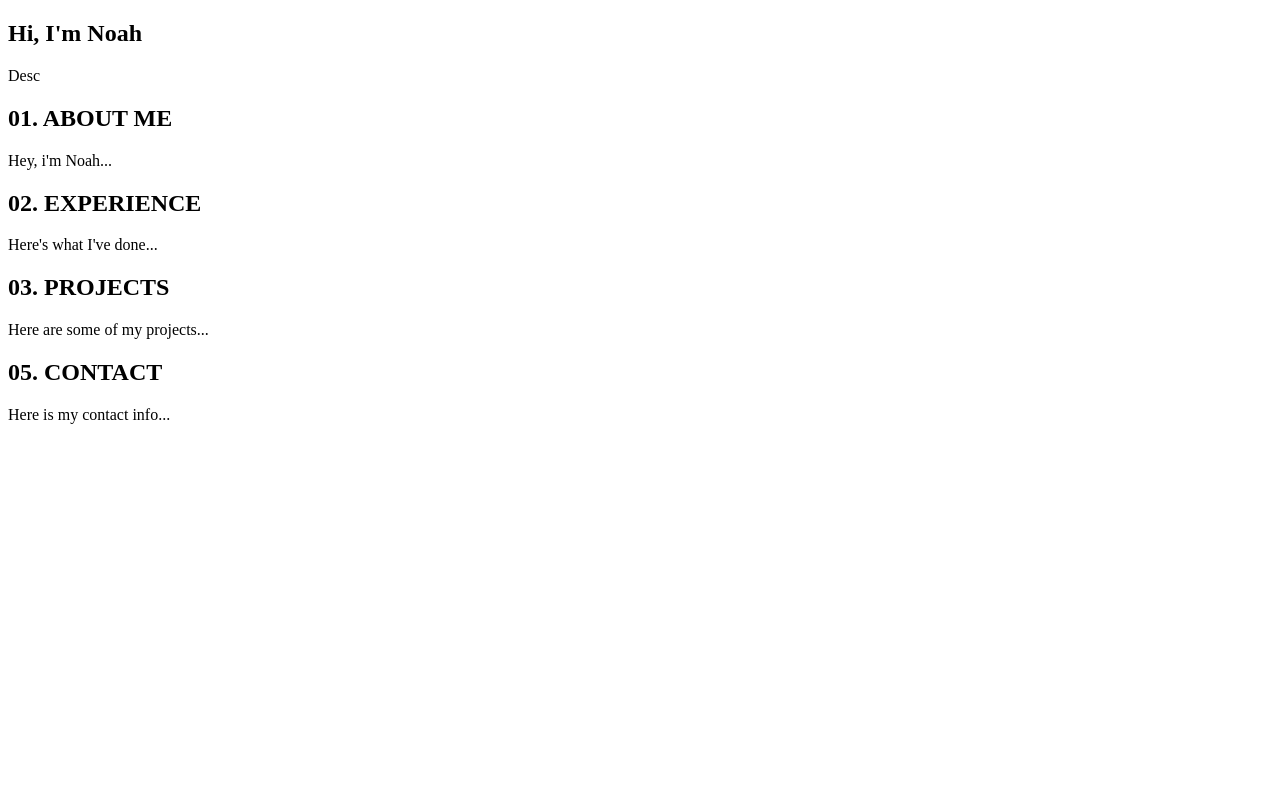
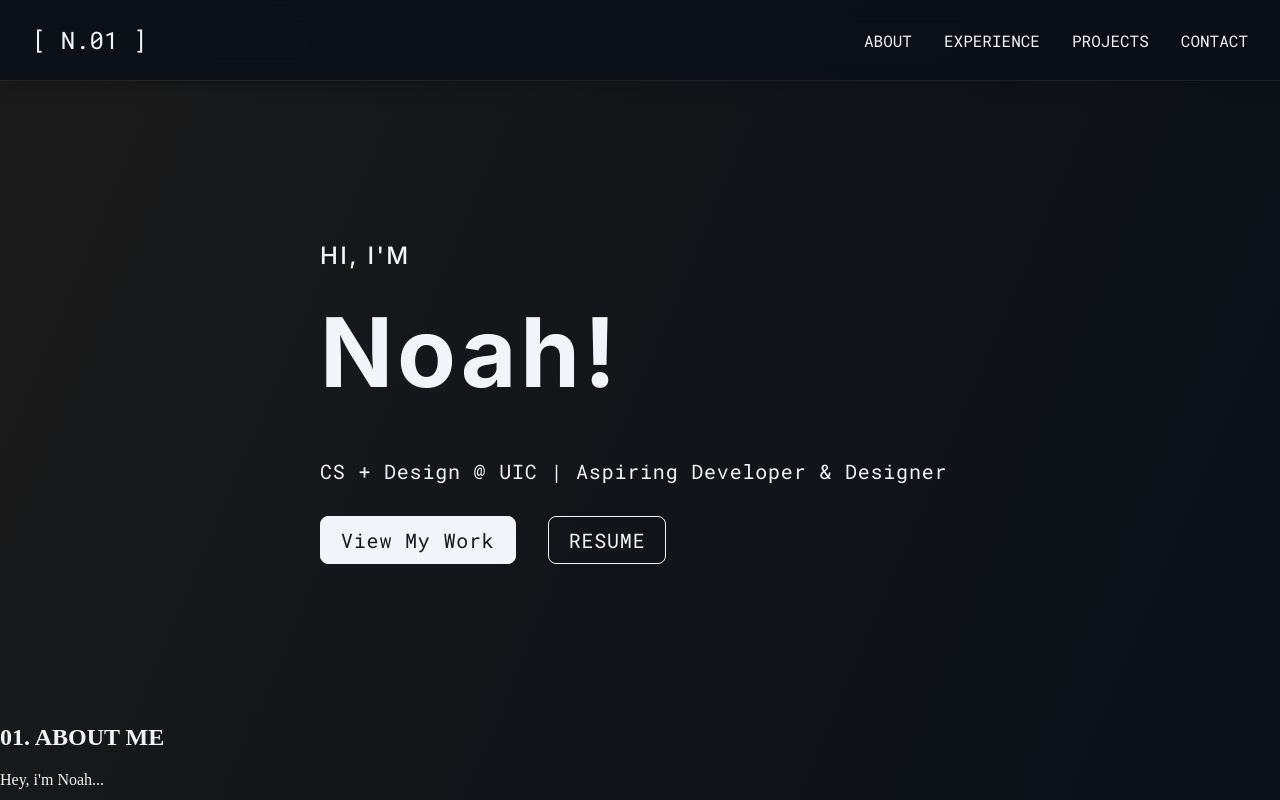
Before and after one commit to nnolmos1/personal-website-noah, a React (Vite) app: page / in a window 1280 px wide. Shown: the top 800 px of the page. Built offline with nearby package versions, Linux system fonts and the light colour scheme.

Commit message:
Hero & Navbar Start

```diff
--- a/index.html
+++ b/index.html
@@ -5,6 +5,13 @@
     <link rel="icon" type="image/svg+xml" href="/favicon.svg" />
     <meta name="viewport" content="width=device-width, initial-scale=1.0" />
     <title>noah-portfolio</title>
+
+    <link rel="preconnect" href="https://fonts.googleapis.com">
+    <link rel="preconnect" href="https://fonts.gstatic.com" crossorigin>
+    <link href="https://fonts.googleapis.com/css2?family=Inter:ital,opsz,wght@0,14..32,100..900;1,14..32,100..900&display=swap" rel="stylesheet">
+    <link rel="preconnect" href="https://fonts.googleapis.com">
+    <link rel="preconnect" href="https://fonts.gstatic.com" crossorigin>
+    <link href="https://fonts.googleapis.com/css2?family=Inter:ital,opsz,wght@0,14..32,100..900;1,14..32,100..900&family=Roboto+Mono:ital,wght@0,100..700;1,100..700&display=swap" rel="stylesheet">
   </head>
   <body>
     <div id="root"></div>
--- a/src/components/Hero.jsx
+++ b/src/components/Hero.jsx
@@ -1,8 +1,14 @@
 export default function Hero() {
     return (
         <section id="hero" className="hero">
-            <h2> Hi, I'm Noah </h2>
-            <p> Desc </p>
+            <h2 id="hero-heading"> HI, I'M </h2>
+            <h2 id="hero-name"> Noah!</h2>
+            <p id="hero-description"> CS + Design @ UIC | Aspiring Developer & Designer </p>
+
+            <div id="hero-btns">
+                <button id="herobtn1" className="btn">View My Work</button>
+                <button id="herobtn2" className="btn">RESUME</button>
+            </div>
         </section>
     )
 }
--- a/src/components/Navbar.jsx
+++ b/src/components/Navbar.jsx
@@ -1,7 +1,14 @@
 export default function Navbar() {
     return (
         <nav className="navbar">
+            <a href="#hero" id="hero-link">[ N.01 ]</a>
 
+            <div className="nav-links">
+                <a href="#about"> ABOUT </a>
+                <a href="#experience"> EXPERIENCE </a>
+                <a href="#projects"> PROJECTS </a>
+                <a href="#contact"> CONTACT </a>
+            </div>
         </nav>
     )
 }
--- a/src/index.css
+++ b/src/index.css
@@ -0,0 +1,108 @@
+* {
+   box-sizing: border-box;
+}
+
+html {
+   scroll-behavior: smooth;
+}
+
+body {
+   margin: 0;
+   min-height: 100vh;
+   color: #f1f5f9;
+   background: linear-gradient(113deg, #1A1A1A 4.79%, #090E18 100.69%);
+}
+
+/* NAVBAR */
+
+ .navbar {
+   display: flex;
+   flex-direction: row;
+   justify-content: space-between;
+   align-items: center;
+   padding: 1.5em 2em;
+
+   position: sticky; /* Makes the navbar stick to the top of the page */
+   top: 0;
+   z-index: 1000;
+
+   background: rgba(9, 14, 24, 0.75);
+   backdrop-filter: blur(12px);
+   -webkit-backdrop-filter: blur(12px);
+
+   border-bottom: 1px solid rgba(241, 245, 249, 0.08);
+   box-shadow: 0 4px 20px rgba(0, 0, 0, 0.15);
+ }
+
+ #hero-link {
+   font-size: 1.5em;
+ }
+
+ .nav-links {
+   display: flex;
+   gap: 32px;
+}
+
+.navbar a {
+   font-family: 'Roboto Mono', monospace;
+   color: #f1f5f9;
+   text-decoration: none;
+}
+
+/*HERO SECTION*/
+
+#hero {
+   margin: 10em 20em;
+}
+
+#hero-heading {
+   font-family: 'Inter', sans-serif;
+   font-size: 1.5rem;
+   color: #f1f5f9;
+   margin: 0;
+   letter-spacing: 0.1em;
+   font-weight: 500;
+   margin-bottom: 1em;
+}
+
+#hero-name {
+   font-family: 'Inter', sans-serif;
+   font-size: 6rem;
+   color: #f1f5f9;
+   margin: 0;
+   letter-spacing: 0.04em;
+   margin-bottom: 0.5em;
+}
+
+#hero-description {
+   font-family: 'Roboto Mono', monospace;
+   font-size: 1.25rem;
+   color: #f1f5f9;
+   margin: 0;
+   letter-spacing: 0.04em;
+   margin-bottom: 1em;
+}
+
+#hero-btns {
+   display: flex;
+   gap: 32px;
+   margin: 2em 0;
+}
+
+.btn {
+   font-family: 'Roboto Mono', monospace;
+   font-size: 1.25rem;
+   color: #f1f5f9;
+   margin: 0;
+   letter-spacing: 0.04em;
+   border: 1.5px solid #f1f5f9;
+   padding: 0.5em 1em;
+   background-color: transparent;
+   border-radius: 8px;
+   cursor: pointer;
+}
+
+#herobtn1 {
+   background-color: #f1f5f9;
+   color: #1A1A1A;
+}
```
